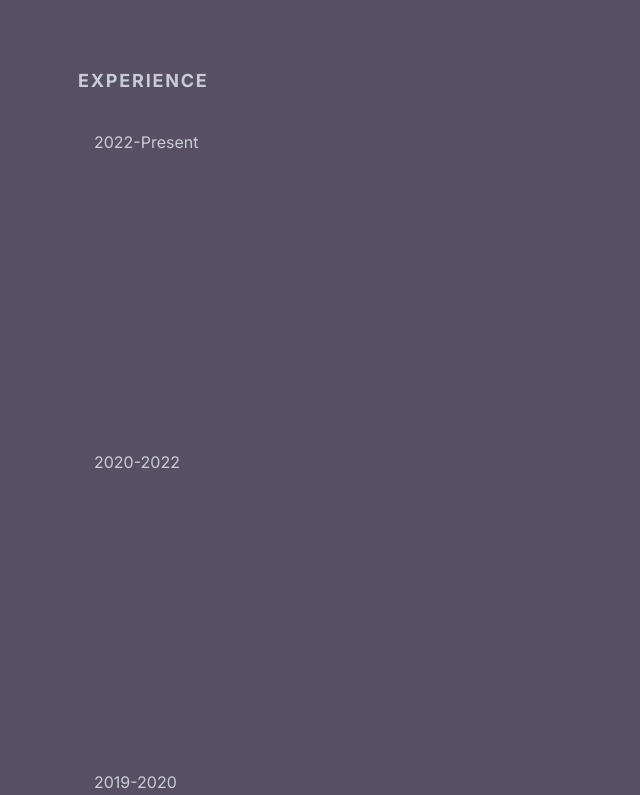
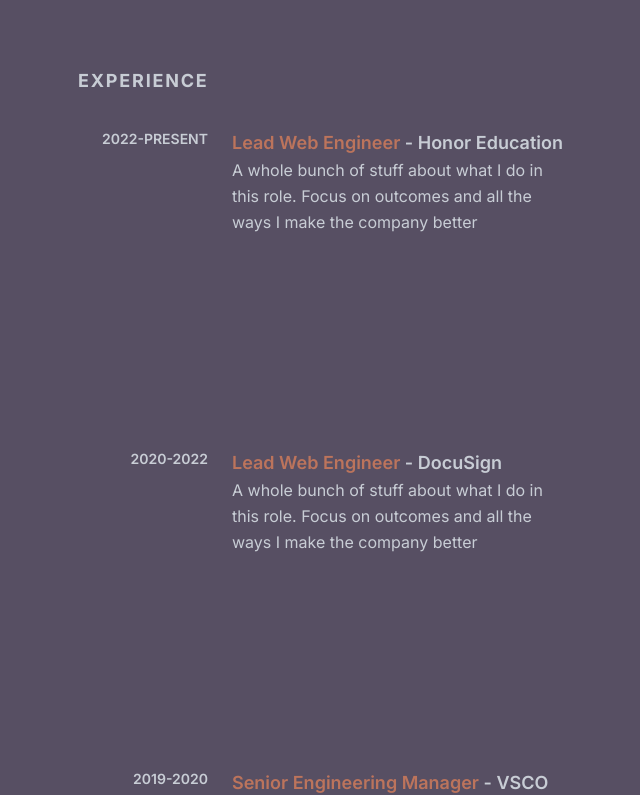
Before and after one commit to gobriansteele/briansteeledotdev, a Next.js app: page / in a window 1280 px wide. Shown: the part 629-1424 px from the top of the page, without its empty margins (18-658 px from the left). Built offline with nearby package versions, Linux system fonts and the light colour scheme.

Commit message:
more updates for experience

```diff
--- a/src/components/ExperienceCard.tsx
+++ b/src/components/ExperienceCard.tsx
@@ -14,9 +14,20 @@
   tags,
 }: Props) {
   return (
-    <div className="flex max-w-lg h-80  hover:bg-santa-gray/10 duration-500 transition-colors p-4 rounded-md cursor-pointer">
-      <div className="w-1/3 capitalize">{`${startDate}-${endDate}`}</div>
-      <div></div>
+    <div className="flex gap-6 max-w-lg h-80  hover:bg-santa-gray/10 duration-500 transition-colors p-4 rounded-md cursor-pointer">
+      <div className="w-1/4">
+        <p className="uppercase text-sm font-semibold text-end">{`${startDate}-${endDate}`}</p>
+      </div>
+      <div className="w-3/4">
+        <h3 className="text-lg font-semibold">
+          <span className="text-santa-red">{role}</span>
+          {` - ${company}`}
+        </h3>
+        <p className="font-small">
+          A whole bunch of stuff about what I do in this role. Focus on outcomes
+          and all the ways I make the company better
+        </p>
+      </div>
     </div>
   )
 }
```
